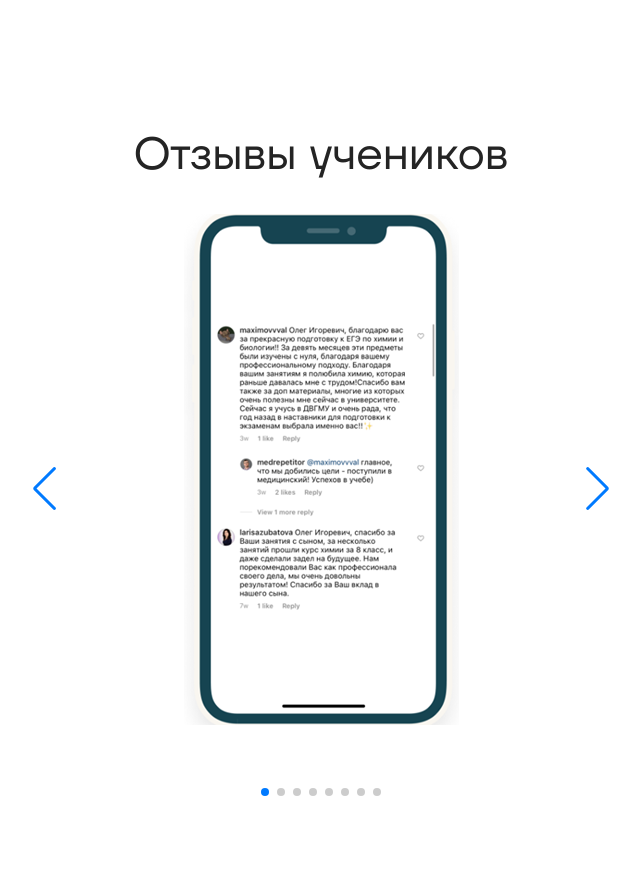
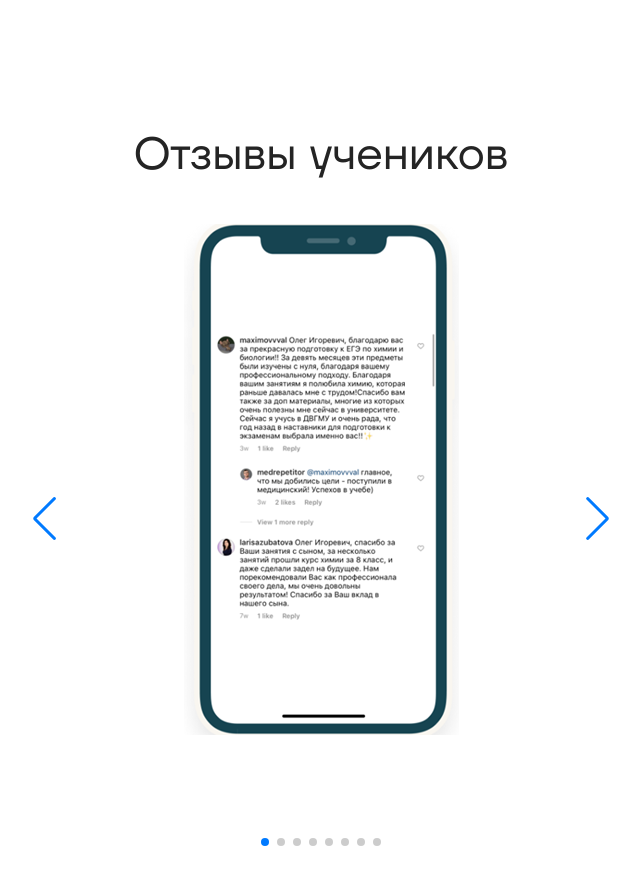
Before and after one commit to shivanxt578/Medrepetitor, a plain HTML site: page index.html in a window 1280 px wide. Shown: the part 5480-6364 px from the top of the page, without its empty margins (319-959 px from the left). Before the commit the page ends 6338 px from the top, so only its background shows below. Drawn offline with nearby package versions, Linux system fonts and the light colour scheme; files whose address does not match are found by name.

Commit message:
Add files via upload

```diff
--- a/css/style.css
+++ b/css/style.css
@@ -310,7 +310,7 @@ justify-content: space-around;
 
 
 .reviews {
-    margin-bottom: 50px;
+    margin-bottom: 90px;
     text-align: center;
 }
 
@@ -318,7 +318,7 @@ justify-content: space-around;
     font-family: 'TT Firs Nuen';
     font-weight: 550;
     font-size: 45px;
-    margin-bottom: 30px;
+    margin-bottom: 40px;
 }
 
     /*Слайдер*/
@@ -355,7 +355,7 @@ justify-content: space-around;
   }
 
 .block-margin {
-    height: 30px;
+    height: 70px;
   }
 
   .swiper-button-prev {
```
